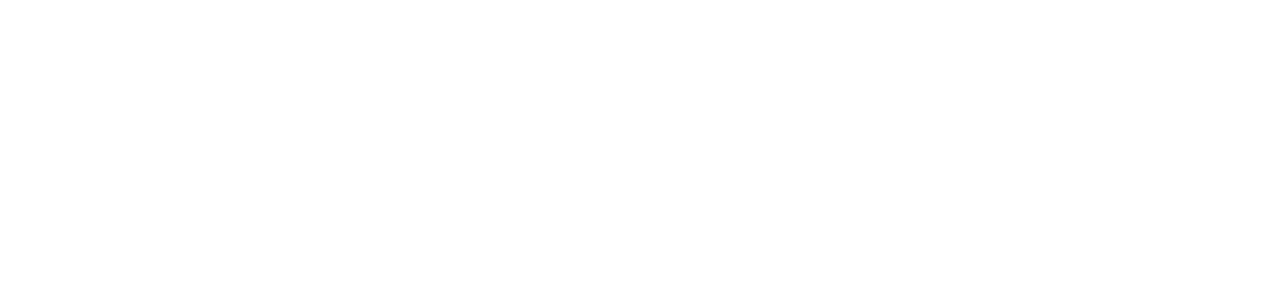
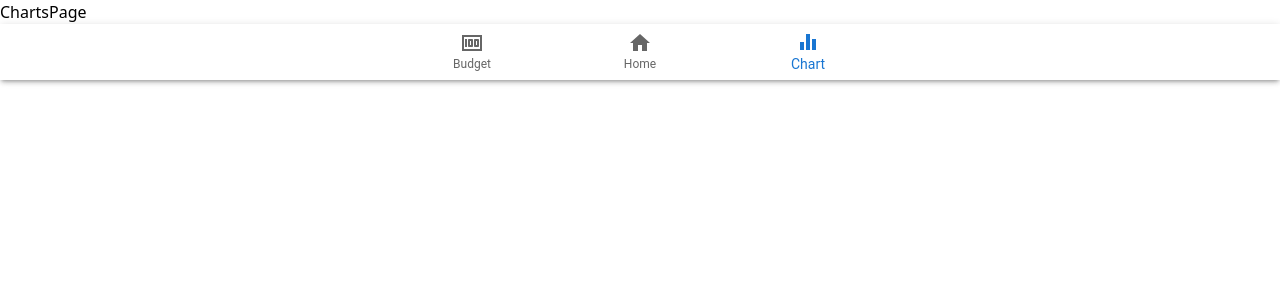
Before and after one commit to zahra8624/avan-test, a React (Vite) app: page /chart in a window 1280 px wide. Before the commit this address had no page. Shown: the top 300 px of the page. Built offline with nearby package versions, Linux system fonts and the light colour scheme.

Commit message:
chart page added

```diff
--- a/src/AppRoutes.tsx
+++ b/src/AppRoutes.tsx
@@ -1,6 +1,6 @@
 import { Route, Routes } from "react-router-dom";
 import { WithSuspense } from "./components";
-import { HomePage, BudgetPage } from "./pages";
+import { HomePage, BudgetPage, ChartsPage } from "./pages";
 import { PanelLayout } from "./layouts";
 
 export const AppRoutes = () => {
@@ -9,6 +9,7 @@
       <Route path="/" element={<PanelLayout />}>
         <Route path="/" element={WithSuspense(<HomePage />)} />
         <Route path="/budget" element={WithSuspense(<BudgetPage />)} />
+        <Route path="/chart" element={WithSuspense(<ChartsPage />)} />
       </Route>
     </Routes>
   );
--- a/src/layouts/PanelLayout/BottomTabMenu.tsx
+++ b/src/layouts/PanelLayout/BottomTabMenu.tsx
@@ -2,6 +2,7 @@
 import BottomNavigationAction from "@mui/material/BottomNavigationAction";
 import HomeIcon from "@mui/icons-material/Home";
 import MoneyIcon from "@mui/icons-material/Money";
+import EqualizerIcon from "@mui/icons-material/Equalizer";
 import Paper from "@mui/material/Paper";
 import { useLocation, useNavigate } from "react-router-dom";
 
@@ -10,6 +11,8 @@
   const { pathname } = useLocation();
   const getValue = () => {
     switch (pathname) {
+      case "/chart":
+        return 2;
       case "/budget":
         return 0;
       case "/":
@@ -30,6 +33,11 @@
           icon={<HomeIcon />}
           onClick={() => navigate("/")}
         />
+        <BottomNavigationAction
+          label="Chart"
+          icon={<EqualizerIcon />}
+          onClick={() => navigate("/chart")}
+        />
       </BottomNavigation>
     </Paper>
   );
--- a/src/pages/BudgetPage/components/BudgetItem/BudgetItem.tsx
+++ b/src/pages/BudgetPage/components/BudgetItem/BudgetItem.tsx
@@ -18,8 +18,6 @@
   const percent = (() => {
     return relatedIncomeExpensesAmount / amount;
   })();
-
-  console.log(percent);
 
   const fixedIcon = useMemo(() => getIcon(category.id), [category.id]);
 
--- /dev/null
+++ b/src/pages/ChartsPage/ChartsPage.tsx
@@ -0,0 +1,5 @@
+const ChartsPage = () => {
+  return <div>ChartsPage</div>;
+};
+
+export default ChartsPage;
--- a/src/pages/index.ts
+++ b/src/pages/index.ts
@@ -2,3 +2,4 @@
 
 export const HomePage = lazy(() => import("./HomePage/HomePage"));
 export const BudgetPage = lazy(() => import("./BudgetPage/BudgetPage"));
+export const ChartsPage = lazy(() => import("./ChartsPage/ChartsPage"));
```
